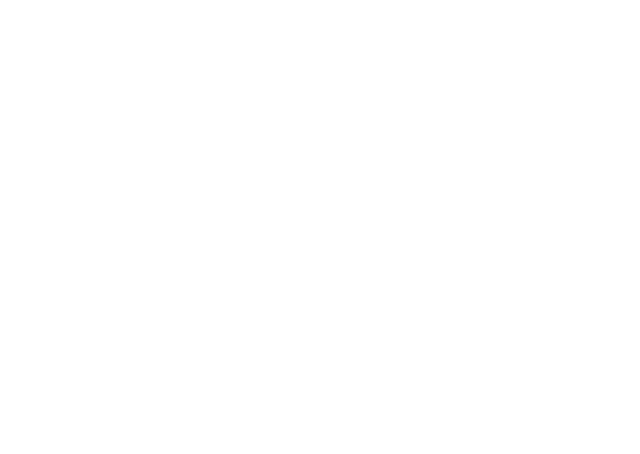
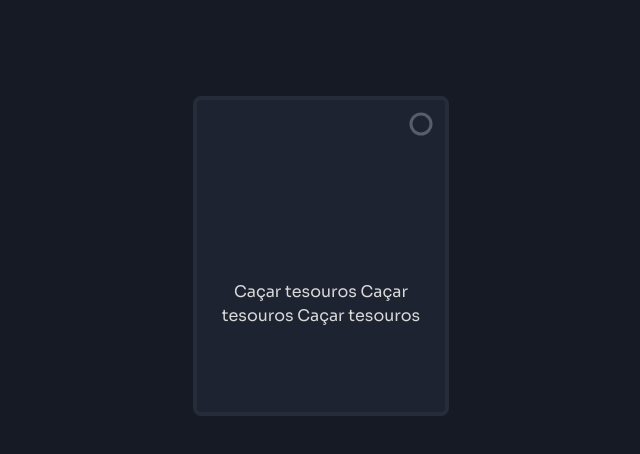
Before and after one commit to wenblack/quiz-app, a Next.js app: page / in a window 1280 px wide. Shown: the top 454 px of the page, without its empty margins (319-959 px from the left). Built offline with nearby package versions, Linux system fonts and the light colour scheme.

Commit message:
Created 1st style of CardAswer

```diff
--- /dev/null
+++ b/src/components/Card/index.tsx
@@ -0,0 +1,19 @@
+import circleImage from "@/assets/circle.svg";
+import Image from "next/image";
+
+interface CardProps {
+  question: string;
+}
+
+export function Card({ question }: CardProps) {
+  return (
+    <div className="w-64 h-80 justify-center  bg-gray-400 rounded-lg border-4 hover:border-gray-200  border-gray-300">
+      <span className="w-full hover:cursor-pointer hover:opacity-70 flex flex-row p-3 justify-end ">
+        <Image src={circleImage} alt="IconCircle" />
+      </span>
+      <p className="h-full text-h2 text-center text-gray-100 p-5 w-full flex items-center justify-center">
+        {question}
+      </p>
+    </div>
+  );
+}
--- a/src/pages/index.tsx
+++ b/src/pages/index.tsx
@@ -1,4 +1,4 @@
-import Image from "next/image";
+import { Card } from "@/components/Card";
 import { Sora } from "next/font/google";
 
 const sora = Sora({ subsets: ["latin"] });
@@ -6,7 +6,9 @@
 export default function Home() {
   return (
     <main
-      className={`flex min-h-screen flex-col items-center justify-between p-24 ${sora.className}`}
-    ></main>
+      className={`flex bg-gray-600 min-h-screen flex-col items-center justify-between p-24 ${sora.className}`}
+    >
+      <Card question="Caçar tesouros Caçar tesouros Caçar tesouros" />
+    </main>
   );
 }
```
Also changed, not shown: src/assets/circle.svg (added), 1 other file (tests, documents, lock files or other folders).
